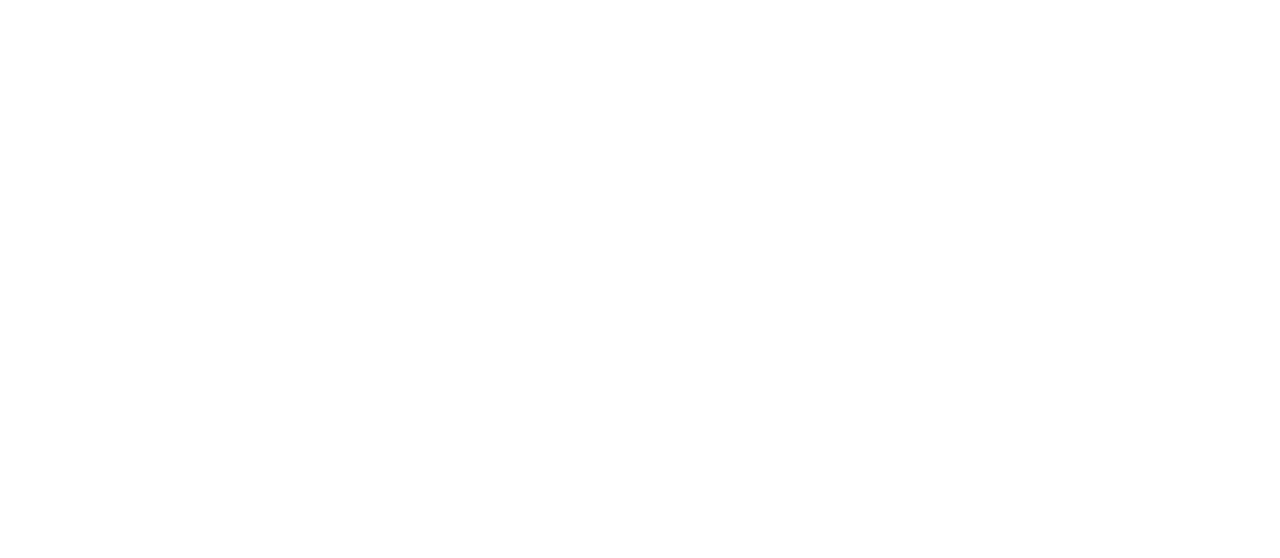
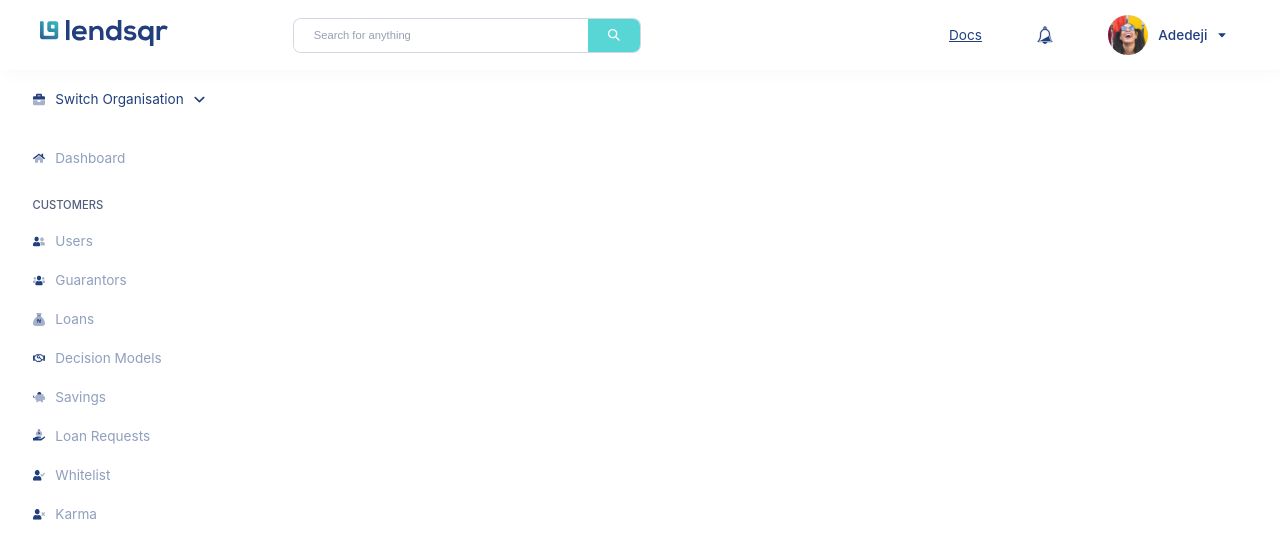
Before and after one commit to ImieboGodson/lendsqr-fe-test, a React (Create React App) app: page /dashboard in a window 1280 px wide. Before the commit this address had no page. Shown: the top 558 px of the page. Built offline with nearby package versions, Linux system fonts and the light colour scheme.

Commit message:
Major fixes: refactored the routing and folder structure to use the features from the latest react-router-dom 6.4.1 for client-side rendering

```diff
--- a/src/App.tsx
+++ b/src/App.tsx
@@ -1,21 +1,28 @@
-import {
-  Routes,
-  Route,
-} from "react-router-dom";
+import { createBrowserRouter, createRoutesFromElements, Route, RouterProvider } from "react-router-dom";
 import './App.scss';
 import Dashboard from "./pages/Dashboard/Dashboard";
 import Signin from "./pages/Signin/Signin";
-import UserDetails from "./pages/UserDetails/UserDetails";
-import Users from "./pages/Users/Users";
+import User from "./routes/User/User";
+import Users from "./routes/Users/Users";
+
+
+const router = createBrowserRouter(
+  createRoutesFromElements(
+    <>
+      <Route path='/' element={<Signin />} />
+      <Route path='/dashboard' element={<Dashboard />}>
+        <Route path='users' element={<Users />} />
+        <Route path='users/:id' element={<User />} />
+      </Route>
+    </>
+  )
+)
 
 const App = () => {
   return (
-    <Routes>
-      <Route path="/" element={<Dashboard />} />
-      <Route path="/signin" element={<Signin />} />
-      <Route path="/users" element={<Users />} />
-      <Route path="/users/:id" element={<UserDetails />} />
-    </Routes>
+    <>
+      <RouterProvider router={router} />
+    </>
   );
 }
 
--- a/src/components/SideNavbar/SideNavbar.tsx
+++ b/src/components/SideNavbar/SideNavbar.tsx
@@ -1,5 +1,5 @@
 import './SideNavbar.scss';
-import { Link } from 'react-router-dom';
+import { NavLink } from 'react-router-dom';
 
 const SideNavbar: React.FC = () => {
   return (
@@ -18,54 +18,54 @@
         <div className='side-navbar__section'>
             <p className='side-navbar__section_title_text'>CUSTOMERS</p>
             <ul className='side-navbar__section_nav-links'>
-                <Link to='/users' className='side-navbar_section_nav-link active'>
+                <NavLink to='users' className={`side-navbar_section_nav-link ${({ isActive } : { isActive: boolean }) => isActive ? 'active' : ''}`}>
                     <li>
                         <img src={process.env.PUBLIC_URL + '/icons/users-nav-icon.svg'} alt='icon'  className='side-navbar__section_link_icon'/>
                         <p className='side-navbar__section_link_text'>Users</p>
                     </li>
-                </Link>
-                <Link to='/' className='side-navbar_section_nav-link'>
+                </NavLink>
+                <NavLink to='guarantors' className={`side-navbar_section_nav-link ${({ isActive } : { isActive: boolean }) => isActive ? 'active' : ''}`}>
                     <li>
                         <img src={process.env.PUBLIC_URL + '/icons/guarantors-icon.svg'} alt='icon'  className='side-navbar__section_link_icon'/>
                         <p className='side-navbar__section_link_text'>Guarantors</p>
                     </li>
-                </Link>
-                <Link to='/' className='side-navbar_section_nav-link'>
+                </NavLink>
+                <NavLink to='loans' className={`side-navbar_section_nav-link ${({ isActive } : { isActive: boolean }) => isActive ? 'active' : ''}`}>
                     <li>
                         <img src={process.env.PUBLIC_URL + '/icons/loans-icon.svg'} alt='icon'  className='side-navbar__section_link_icon'/>
                         <p className='side-navbar__section_link_text'>Loans</p>
                     </li>
-                </Link>
-                <Link to='/' className='side-navbar_section_nav-link'>
+                </NavLink>
+                <NavLink to='decision_making' className={`side-navbar_section_nav-link ${({ isActive } : { isActive: boolean }) => isActive ? 'active' : ''}`}>
                     <li>
                         <img src={process.env.PUBLIC_URL + '/icons/decision-models-icon.svg'} alt='icon'  className='side-navbar__section_link_icon'/>
                         <p className='side-navbar__section_link_text'>Decision Models</p>
                     </li>
-                </Link>
-                <Link to='/' className='side-navbar_section_nav-link'>
+                </NavLink>
+                <NavLink to='savings' className={`side-navbar_section_nav-link ${({ isActive } : { isActive: boolean }) => isActive ? 'active' : ''}`}>
                     <li>
                         <img src={process.env.PUBLIC_URL + '/icons/savings-icon.svg'} alt='icon'  className='side-navbar__section_link_icon'/>
                         <p className='side-navbar__section_link_text'>Savings</p>
                     </li>
-                </Link>
-                <Link to='/' className='side-navbar_section_nav-link'>
+                </NavLink>
+                <NavLink to='loan_requests' className={`side-navbar_section_nav-link ${({ isActive } : { isActive: boolean }) => isActive ? 'active' : ''}`}>
                     <li>
                         <img src={process.env.PUBLIC_URL + '/icons/loan-request-icon.svg'} alt='icon'  className='side-navbar__section_link_icon'/>
                         <p className='side-navbar__section_link_text'>Loan Requests</p>
                     </li>
-                </Link>
-                <Link to='/' className='side-navbar_section_nav-link'>
+                </NavLink>
+                <NavLink to='whitelist' className={`side-navbar_section_nav-link ${({ isActive } : { isActive: boolean }) => isActive ? 'active' : ''}`}>
                     <li>
                         <img src={process.env.PUBLIC_URL + '/icons/whitelist-icon.svg'} alt='icon'  className='side-navbar__section_link_icon'/>
                         <p className='side-navbar__section_link_text'>Whitelist</p>
                     </li>
-                </Link>
-                <Link to='/' className='side-navbar_section_nav-link'>
+                </NavLink>
+                <NavLink to='karma' className={`side-navbar_section_nav-link ${({ isActive } : { isActive: boolean }) => isActive ? 'active' : ''}`}>
                     <li>
                         <img src={process.env.PUBLIC_URL + '/icons/karma-icon.svg'} alt='icon'  className='side-navbar__section_link_icon'/>
                         <p className='side-navbar__section_link_text'>Karma</p>
                     </li>
-                </Link>
+                </NavLink>
             </ul>
         </div>
     </div>
--- a/src/index.tsx
+++ b/src/index.tsx
@@ -1,16 +1,14 @@
 import React from 'react';
 import ReactDOM from 'react-dom/client';
-import { BrowserRouter } from "react-router-dom";
 import './index.scss';
 import App from './App';
+
 
 const root = ReactDOM.createRoot(
   document.getElementById('root') as HTMLElement
 );
 root.render(
-  <BrowserRouter>
     <React.StrictMode>
       <App />
     </React.StrictMode>
-  </BrowserRouter>
 );
--- a/src/pages/Dashboard/Dashboard.scss
+++ b/src/pages/Dashboard/Dashboard.scss
@@ -6,4 +6,13 @@
     height: 100vh;
     background: #ccc;
     overflow-x: hidden;
+
+    .dashboard__main_area {
+        position: fixed;
+        right: 0;
+        bottom: 0;
+        width: 82vw;
+        height: calc(100vh - 70px);
+        background: rgb(255, 255, 255);
+    }
 }
--- a/src/pages/Dashboard/Dashboard.tsx
+++ b/src/pages/Dashboard/Dashboard.tsx
@@ -1,4 +1,6 @@
-import React from 'react'
+
+import './Dashboard.scss';
+import { Outlet } from 'react-router-dom';
 import Header from '../../components/Header/Header';
 import SideNavbar from '../../components/SideNavbar/SideNavbar';
 
@@ -7,6 +9,9 @@
     <div className='dashboard'>
         <Header />
         <SideNavbar />
+        <main className='dashboard__main_area'>
+          <Outlet />
+        </main>
     </div>
   )
 }
--- a/src/pages/UserDetails/UserDetails.tsx
+++ /dev/null
@@ -1,9 +0,0 @@
-import './UserDetails.scss';
-
-const UserDetails = () => {
-  return (
-    <div>UserDetails</div>
-  )
-}
-
-export default UserDetails;
--- /dev/null
+++ b/src/routes/User/User.tsx
@@ -0,0 +1,9 @@
+import './User.scss';
+
+const User = () => {
+  return (
+    <div>User</div>
+  )
+}
+
+export default User;
```
Also changed, not shown: src/routes/User/User.scss (added), src/routes/Users/Users.scss (added), src/routes/Users/Users.tsx (renamed from src/pages/Users/Users.tsx).
